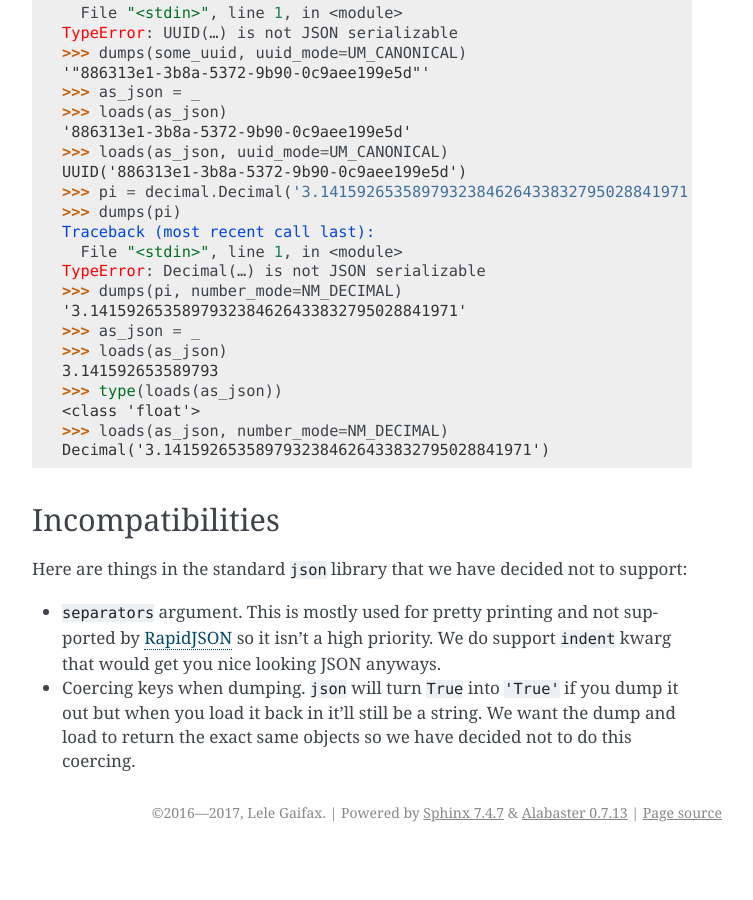
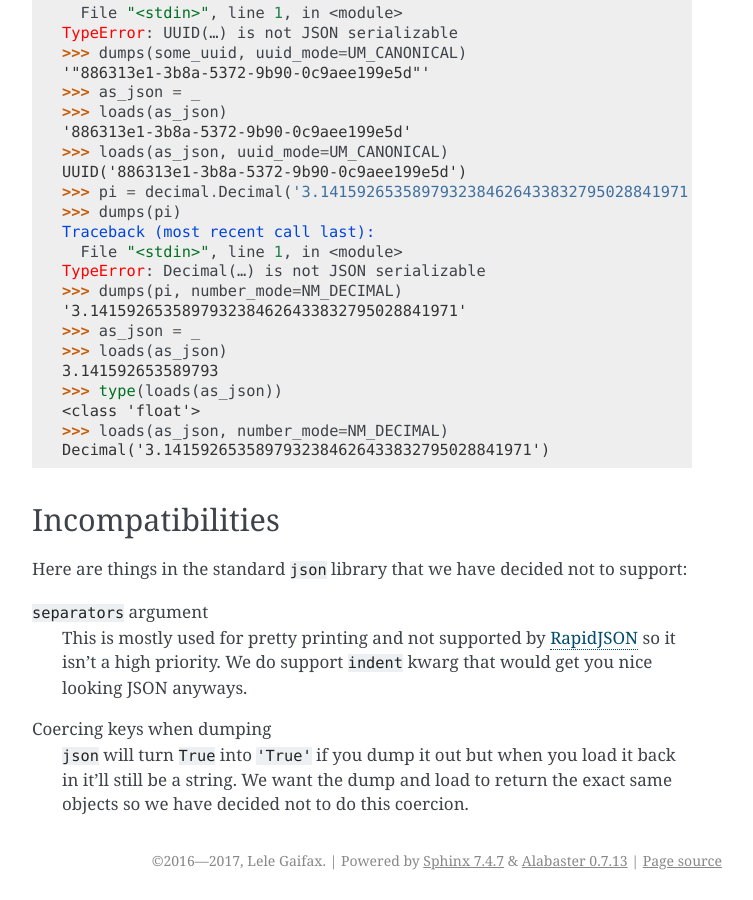
Before and after one commit to python-rapidjson/python-rapidjson, a Sphinx documentation site: the page built from docs/quickstart.rst, in a window 1280 px wide and 900 px high, scrolled down 1643 px. Shown: the whole window, without its empty margins (388-1141 px from the left). Built offline with Sphinx 7.4.7, drawn with Linux system fonts in a browser that asks for light colours; before the commit the page ends 2495 px from its top, so only the background shows below that.

Commit message:
Use a definition list for the incompatibilities

```diff
--- a/docs/quickstart.rst
+++ b/docs/quickstart.rst
@@ -117,14 +117,15 @@ Incompatibilities
 Here are things in the standard ``json`` library that we have decided not to
 support:
 
-* ``separators`` argument. This is mostly used for pretty printing and not
-  supported by RapidJSON_ so it isn't a high priority. We do support
-  ``indent`` kwarg that would get you nice looking JSON anyways.
+``separators`` argument
+  This is mostly used for pretty printing and not supported by RapidJSON_ so
+  it isn't a high priority. We do support ``indent`` kwarg that would get you
+  nice looking JSON anyways.
 
-* Coercing keys when dumping. ``json`` will turn ``True`` into ``'True'`` if
-  you dump it out but when you load it back in it'll still be a string. We
-  want the dump and load to return the exact same objects so we have decided
-  not to do this coercing.
+Coercing keys when dumping
+  ``json`` will turn ``True`` into ``'True'`` if you dump it out but when you
+  load it back in it'll still be a string. We want the dump and load to return
+  the exact same objects so we have decided not to do this coercion.
 
 
 .. _JSON: http://json.org/
```
Also changed, not shown: README.rst (+8 -7 lines).
